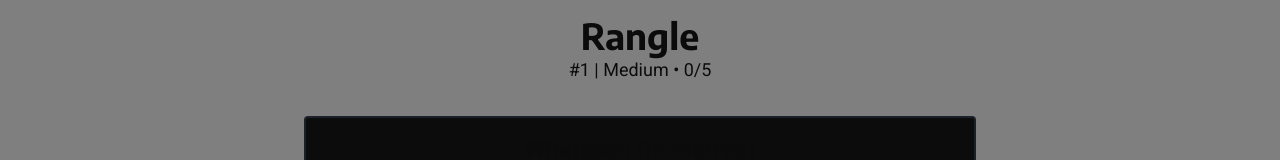
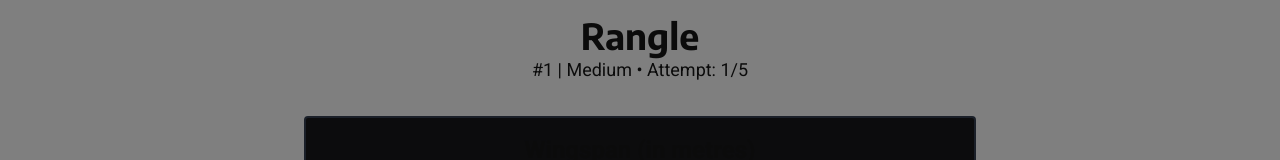
Before and after one commit to obfuscatedgenerated/rangle, a Next.js app: page / in a window 1280 px wide. Shown: the top 160 px of the page. Built offline with nearby package versions, Linux system fonts and the light colour scheme.

Commit message:
better attempts counter

```diff
--- a/src/components/Game.tsx
+++ b/src/components/Game.tsx
@@ -136,7 +136,7 @@ export const Game = () => {
         <>
             <SharePopup open={share_open} on_close={() => setShareOpen(false)} attempts={attempts} today_data={today_data} />
 
-            <p className="mb-4 sm:mb-8 text-sm sm:text-lg">#{today_data.number} | {today_data.difficulty} • {attempts.length}/5</p>
+            <p className="mb-4 sm:mb-8 text-sm sm:text-lg">#{today_data.number} | {today_data.difficulty} • Attempt: {finished ? attempts.length : attempts.length + 1}/5</p>
 
             <DraggableStats
                 puzzle={current_order}
```
